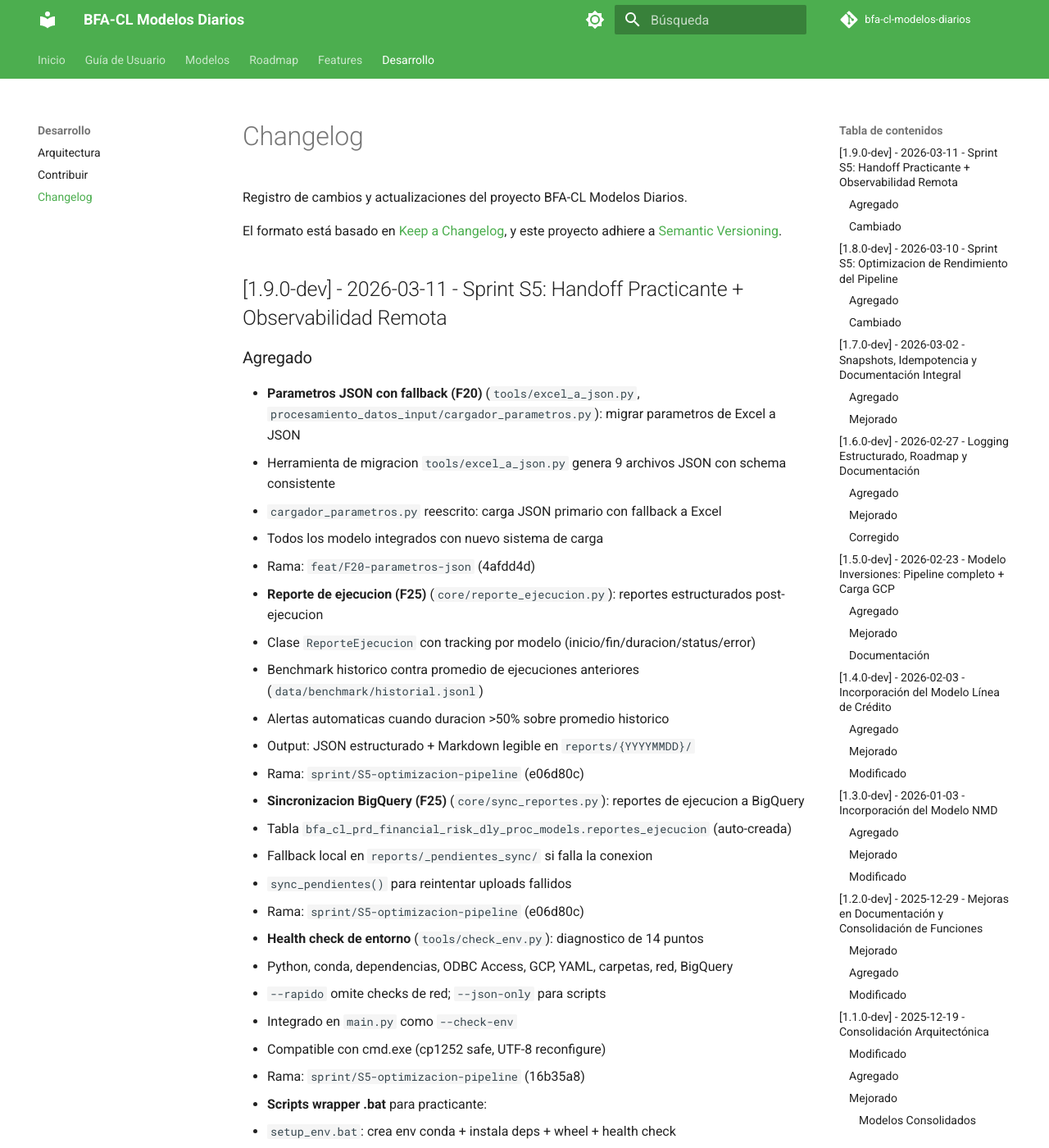
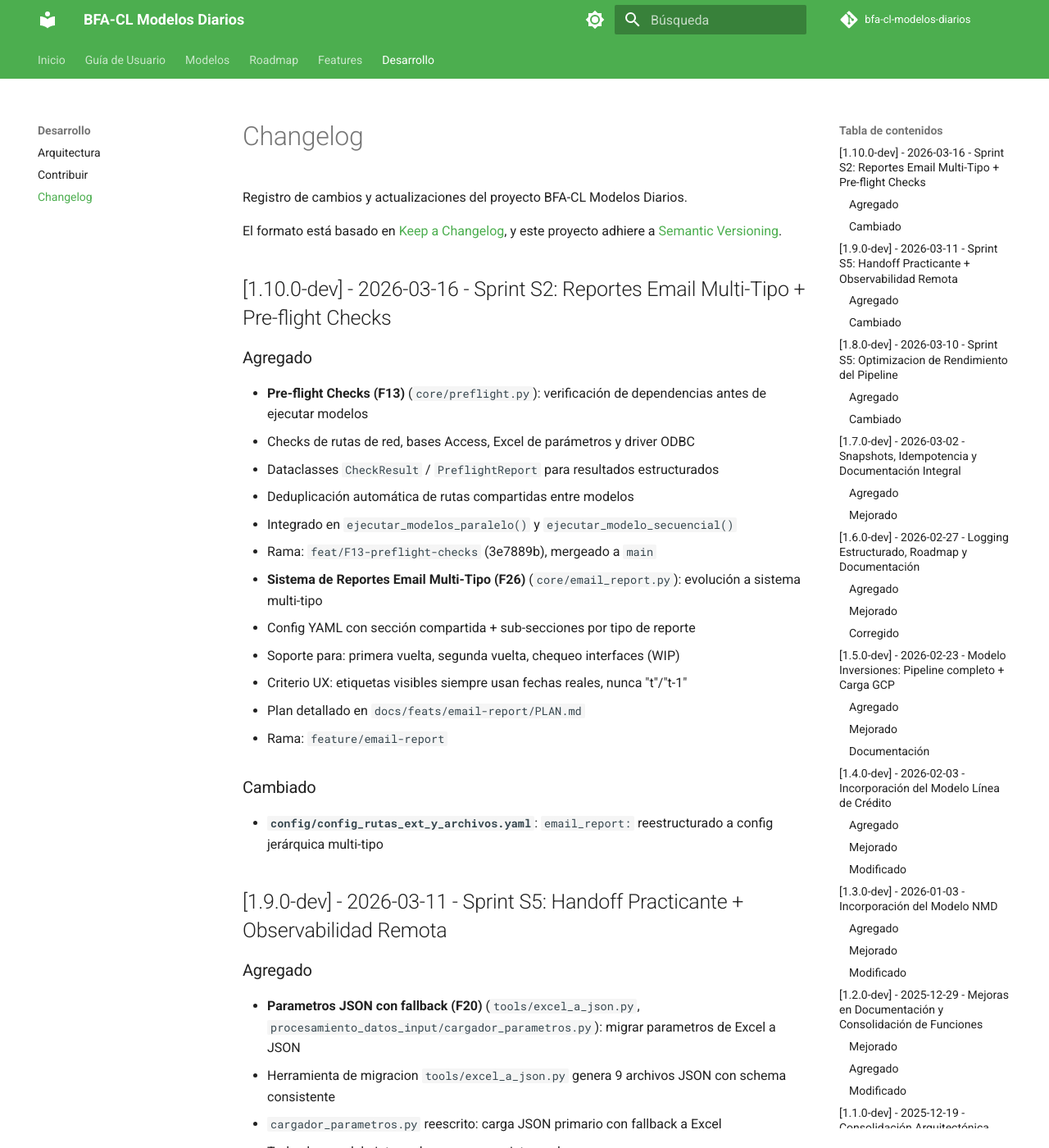
Before and after one commit to vmlandae/bfa-cl-modelos-diarios-v1, an MkDocs documentation site: the page built from docs/CHANGELOG.md, in a window 1280 px wide and 1400 px high. Shown: the whole window at 82% size. Built offline with MkDocs 1.6.1 and Material for MkDocs 9.7.7, drawn with Linux system fonts in a browser that asks for light colours.

Commit message:
feat(F26): sistema email multi-tipo — reestructura YAML + refactor base
- Config YAML: email_report → config compartida + reportes por tipo
  (primera_vuelta, segunda_vuelta, chequeo_interfaces)
- email_report.py: parametrizar por tipo_reporte, TABLAS_SEGUNDA_VUELTA,
  _TABLAS_POR_TIPO, _TITULO_POR_TIPO, _cargar_config_email(tipo)
- Fechas reales en todas las etiquetas: charts, HTML, Excel, asunto
  (nunca 't' ni 't-1')
- CLI: nuevo flag --tipo (primera_vuelta|segunda_vuelta)
- run_diario.bat: menú post-ejecución según vuelta ejecutada
- Roadmap: F26 en roadmap.yaml + PLAN.md (S2), F13 → completado
- CHANGELOG: v1.10.0-dev con F13 y F26
- Nuevo docs/feats/email-report/PLAN.md con fases 1-7

````diff
--- a/docs/CHANGELOG.md
+++ b/docs/CHANGELOG.md
@@ -4,6 +4,25 @@
 
 El formato está basado en [Keep a Changelog](https://keepachangelog.com/en/1.0.0/),
 y este proyecto adhiere a [Semantic Versioning](https://semver.org/spec/v2.0.0.html).
+
+## [1.10.0-dev] - 2026-03-16 - Sprint S2: Reportes Email Multi-Tipo + Pre-flight Checks
+
+### Agregado
+- **Pre-flight Checks (F13)** (`core/preflight.py`): verificación de dependencias antes de ejecutar modelos
+  - Checks de rutas de red, bases Access, Excel de parámetros y driver ODBC
+  - Dataclasses `CheckResult` / `PreflightReport` para resultados estructurados
+  - Deduplicación automática de rutas compartidas entre modelos
+  - Integrado en `ejecutar_modelos_paralelo()` y `ejecutar_modelo_secuencial()`
+  - Rama: `feat/F13-preflight-checks` (3e7889b), mergeado a `main`
+- **Sistema de Reportes Email Multi-Tipo (F26)** (`core/email_report.py`): evolución a sistema multi-tipo
+  - Config YAML con sección compartida + sub-secciones por tipo de reporte
+  - Soporte para: primera vuelta, segunda vuelta, chequeo interfaces (WIP)
+  - Criterio UX: etiquetas visibles siempre usan fechas reales, nunca "t"/"t-1"
+  - Plan detallado en `docs/feats/email-report/PLAN.md`
+  - Rama: `feature/email-report`
+
+### Cambiado
+- **`config/config_rutas_ext_y_archivos.yaml`**: `email_report:` reestructurado a config jerárquica multi-tipo
 
 ## [1.9.0-dev] - 2026-03-11 - Sprint S5: Handoff Practicante + Observabilidad Remota
 
--- /dev/null
+++ b/docs/feats/email-report/PLAN.md
@@ -0,0 +1,128 @@
+# F26: Sistema de Reportes Email Multi-Tipo
+
+> **Tamaño:** M (~3d) · **Asignado:** @vlandaetat · **Sprint:** S2-2026
+> **Rama:** `feature/email-report`
+> **Fecha inicio:** 2026-03-12
+
+---
+
+## Contexto
+
+El sistema actual (`core/email_report.py`) soporta un único tipo de reporte:
+amortización de primera vuelta comparando dos fechas de proceso.
+
+Se necesita evolucionar a un sistema multi-tipo que soporte:
+
+1. **Reporte primera vuelta** — ya implementado (amortización por moneda/producto)
+2. **Reporte segunda vuelta** — mismo formato, tablas de vuelta 2
+3. **Reporte chequeo de interfaces** — sumas de amortización, interés y conteo
+   de registros agrupados por SISTEMA y MONEDA_ORIGEN a partir de los archivos
+   PML GCP y CMR
+
+Además, se requiere integración con el orquestador (envío post-ejecución) y,
+a futuro, con el dashboard Streamlit (botón de envío manual).
+
+---
+
+## Criterio de UX: fechas reales, nunca t/t-1
+
+En toda comunicación visible al usuario (emails, tablas, gráficos, logs) se
+deben mostrar las **fechas de proceso reales** (ej: "2026-03-10 vs 2026-03-07")
+en vez de etiquetas genéricas como "t" o "t-1".  Internamente las variables
+pueden usar `t` / `t1`, pero los labels visibles siempre llevan la fecha.
+
+---
+
+## Fases de implementación
+
+### Fase 1 — Reestructuración YAML + refactor base ✅→🔄
+
+**Objetivo:** Config multi-tipo + infraestructura compartida.
+
+**Cambios:**
+- Reestructurar `email_report:` en YAML: config compartida (enabled, destinatarios,
+  modo) + sub-secciones por tipo con `asunto_template` propio.
+- Refactorizar `email_report.py`: parametrizar por `tipo_reporte`, extraer
+  constantes `TABLAS_SEGUNDA_VUELTA`, unificar lógica de envío.
+
+**Archivos:**
+- `config/config_rutas_ext_y_archivos.yaml`
+- `core/email_report.py`
+
+### Fase 2 — Reporte segunda vuelta
+
+**Objetivo:** Generar reporte de amortización para modelos de vuelta 2.
+
+**Tablas BQ segunda vuelta (hist):**
+- `report_mr_prepago_cmr_hist`
+- `report_ml_nmd_hist`
+- `report_ml_lc_hist`
+- `report_ml_inversiones_hist`
+
+**Cambios:**
+- Agregar `TABLAS_SEGUNDA_VUELTA` y `CODIGO_PRODUCTOS_V2` en email_report.py
+- Reutilizar el pipeline existente (comparación, charts, Excel, HTML, envío)
+
+### Fase 3 — Actualización run_diario.bat
+
+**Objetivo:** Menú post-ejecución que envíe el reporte correspondiente a la
+vuelta ejecutada.
+
+**Lógica:**
+- Si ejecutó solo primera vuelta → ofrecer reporte primera vuelta
+- Si ejecutó solo segunda vuelta → ofrecer reporte segunda vuelta
+- Si ejecutó ambas → ofrecer ambos reportes (o uno consolidado)
+
+### Fase 4 — Integración con orquestador
+
+**Objetivo:** Hook post-ejecución para envío de email.
+
+**Cambios:**
+- Nuevo método `_post_ejecucion_email()` en `OrquestadorModelos`
+- Lee config YAML para decidir si auto-enviar
+- Selecciona tipo de reporte según vueltas ejecutadas
+
+### Fase 5 — Reporte chequeo de interfaces (pendiente detalle)
+
+**Objetivo:** Validar archivos PML GCP y CMR con sumas de control.
+
+**Contenido del reporte:**
+- Sumas de amortización e interés por SISTEMA y MONEDA_ORIGEN (GCP)
+- Conteo de registros por SISTEMA y MONEDA_ORIGEN
+- Comparación entre archivos GCP y CMR
+
+> ⚠️ Requiere más detalle del usuario sobre estructura de archivos y campos.
+
+### Fase 6 — Dashboard email button (diferido)
+
+**Objetivo:** Botón en Streamlit dashboard para enviar reporte del día.
+
+> Diferido hasta que `feature/email-report` y `feature/dashboard-quick-wins`
+> converjan en `main`.
+
+### Fase 7 — Auto-send inteligente (solo planificación)
+
+**Objetivo:** Envío automático solo si las diferencias entre fechas son
+pequeñas/consistentes con patrones históricos.
+
+> Solo planificación. Requiere definir umbrales y baseline histórica.
+
+---
+
+## Criterios de aceptación
+
+- [ ] Config YAML soporta 3 tipos de reporte con asunto_template independiente
+- [ ] `generar_y_enviar_reporte()` acepta parámetro `tipo_reporte`
+- [ ] Reporte segunda vuelta genera comparación, charts, Excel y email
+- [ ] `run_diario.bat` ofrece reporte correcto según vuelta ejecutada
+- [ ] Orquestador puede enviar email como hook post-ejecución
+- [ ] Todas las etiquetas visibles usan fechas reales, nunca "t" ni "t-1"
+
+---
+
+## Dependencias
+
+- `core/email_report.py` (primera vuelta ya funcional)
+- BigQuery tables históricas (primera y segunda vuelta)
+- Outlook COM vía pywin32
+- kaleido para generación de charts PNG
--- a/docs/roadmap/PLAN.md
+++ b/docs/roadmap/PLAN.md
@@ -194,27 +194,28 @@
 
 ---
 
-### F13: Pre-flight Checks — Verificación de dependencias
+### F13: Pre-flight Checks — Verificación de dependencias ✅
 
-> **Tamaño:** S (~2d) · **Asignado:** `________`
+> **Tamaño:** S (~2d) · **Asignado:** @vlandaetat · **Completado:** 2026-03-12
 
-**Qué:** Health checks de rutas de red y bases Access ANTES de ejecutar modelos
+**Qué:** Health checks de rutas de red, bases Access, Excel de parámetros
+y driver ODBC ANTES de ejecutar modelos
 
 **Archivos:**
 - `core/preflight.py` (nuevo)
-- `core/orquestador.py` — llamar pre-flight antes de ejecución
+- `core/orquestador.py` — integrado en `ejecutar_modelos_paralelo()` y `ejecutar_modelo_secuencial()`
 
 **Contexto:** Si la red está caída, el error aparece minutos después cuando `pyodbc.connect()` falla con timeout.
 
 **Tareas:**
-- [ ] Crear `core/preflight.py` con clase `PreflightChecker`
-- [ ] Parsear YAML para obtener rutas de red y Access por modelo seleccionado
-- [ ] Verificar accesibilidad con `os.path.exists()` + `os.access()`
-- [ ] Para Access: `pyodbc.connect()` con timeout corto (~5s)
-- [ ] Retornar `{modelo: {ok: bool, errores: [str]}}`
-- [ ] Integrar en `orquestador.py` antes de `ejecutar_modelos_paralelo()`
-- [ ] Permitir continuar solo con modelos que pasaron checks
-- [ ] Manejar caso `ml_inversiones` (múltiples Access DBs en `ms_access_sources`)
+- [x] Crear `core/preflight.py` con dataclasses `CheckResult` / `PreflightReport`
+- [x] Parsear YAML para obtener rutas de red y Access por modelo seleccionado
+- [x] Verificar accesibilidad de rutas de red, Excel de parámetros, bases Access
+- [x] Verificar driver ODBC Access instalado
+- [x] Deduplicar rutas compartidas entre modelos
+- [x] Integrar en `orquestador.py` (ambos métodos de ejecución)
+
+**Notas:** Rama `feat/F13-preflight-checks` (3e7889b), mergeado a `main`.
 
 **Preguntas por resolver:**
 - [ ] ❓ ¿`os.path.exists()` es suficiente o hay que intentar abrir los archivos?
@@ -393,6 +394,35 @@
 Refactoriza main.py para generar MODELO_A_TABLAS desde el YAML.
 Elimina duplicación en hist.py.
 ```
+
+---
+
+### F26: Sistema de Reportes Email Multi-Tipo 🔄
+
+> **Tamaño:** M (~3d) · **Asignado:** @vlandaetat
+> **Rama:** `feature/email-report`
+
+**Qué:** Evolucionar `email_report.py` de reporte único (primera vuelta) a sistema
+multi-tipo con config YAML compartida e integración con orquestador.
+
+**Tipos de reporte:**
+1. **Primera vuelta** — amortización por moneda/producto (ya implementado)
+2. **Segunda vuelta** — misma estructura, tablas CMR/NMD/LC/Inversiones
+3. **Chequeo interfaces** — sumas amortización/interés + conteo registros por SISTEMA y MONEDA_ORIGEN
+
+**Criterio UX:** Todas las etiquetas visibles usan fechas reales (ej: "2026-03-10 vs 2026-03-07"),
+nunca "t" ni "t-1".
+
+**Fases:**
+- [~] Fase 1: Reestructuración YAML + refactor base
+- [ ] Fase 2: Reporte segunda vuelta
+- [ ] Fase 3: Actualización run_diario.bat
+- [ ] Fase 4: Integración con orquestador
+- [ ] Fase 5: Reporte chequeo de interfaces (pendiente detalle)
+- [ ] Fase 6: Dashboard email button (diferido a merge de ramas)
+- [ ] Fase 7: Auto-send inteligente (solo planificación)
+
+**Plan detallado:** `docs/feats/email-report/PLAN.md`
 
 ---
 
--- a/docs/roadmap/roadmap.yaml
+++ b/docs/roadmap/roadmap.yaml
@@ -44,8 +44,8 @@
     nombre: "Observabilidad"
     inicio: "2026-03-10"
     fin: "2026-03-21"
-    objetivo: "Torre de Control MVP + Config unificada"
-    features: [F01, F12, F09]
+    objetivo: "Torre de Control MVP + Config unificada + Reportes Email"
+    features: [F01, F12, F09, F26]
 
   - id: "S3-2026"
     nombre: "Migración & Validación"
@@ -145,13 +145,16 @@
   - id: F13
     titulo: "Pre-flight Checks — Verificación de dependencias"
     descripcion: >
-      Health checks de rutas de red y bases Access ANTES de ejecutar modelos.
-      Evita esperar minutos para descubrir que la red está caída.
-    estado: planificado
+      Health checks de rutas de red, bases Access, Excel de parámetros y
+      driver ODBC ANTES de ejecutar modelos. Evita esperar minutos para
+      descubrir que la red está caída. Deduplicación automática de rutas
+      compartidas entre modelos.
+    estado: completado
     prioridad: alta
     tamano: S
     sprint: "S1-2026"
-    asignado: null
+    asignado: vlandaetat
+    fecha_completado: "2026-03-12"
     etiquetas: [ux, robustez, red]
     dependencias: []
     archivos_afectados:
@@ -160,8 +163,14 @@
     criterios_aceptacion:
       - "Verifica accesibilidad de rutas de red para modelos seleccionados"
       - "Verifica conexión a bases Access"
+      - "Verifica Excel de parámetros"
+      - "Verifica driver ODBC Access instalado"
       - "Reporta problemas ANTES de iniciar ejecución"
-      - "Opción para continuar solo con modelos que tienen recursos disponibles"
+      - "Deduplicación de rutas compartidas entre modelos"
+    notas: >
+      Rama: feat/F13-preflight-checks (3e7889b), mergeado a main.
+      Integrado en ejecutar_modelos_paralelo() y ejecutar_modelo_secuencial().
+      CheckResult/PreflightReport como dataclasses.
 
   - id: F15
     titulo: "Testing Mínimo Viable — Tests de configuración"
@@ -686,3 +695,43 @@
     notas: >
       Rama: feat/benchmark-pipeline (60e7036).
       Extiende benchmark anterior (sandbox/benchmark_paralelo_vs_secuencial.py).
+
+  # ---------------------------------------------------------------------------
+  # REPORTES Y COMUNICACIÓN
+  # ---------------------------------------------------------------------------
+
+  - id: F26
+    titulo: "Sistema de Reportes Email Multi-Tipo"
+    descripcion: >
+      Evolucionar email_report.py de reporte único (primera vuelta) a sistema
+      multi-tipo: (1) primera vuelta, (2) segunda vuelta, (3) chequeo de
+      interfaces PML GCP/CMR. Config YAML compartida + asunto_template por
+      tipo. Integración con orquestador (hook post-ejecución) y, a futuro,
+      con dashboard Streamlit (botón de envío manual). Criterio UX: todas
+      las etiquetas visibles usan fechas reales, nunca "t" ni "t-1".
+    estado: en-progreso
+    prioridad: alta
+    tamano: M
+    sprint: "S2-2026"
+    asignado: vlandaetat
+    etiquetas: [email, outlook, observabilidad, comunicacion]
+    dependencias: [F11]
+    archivos_afectados:
+      - "core/email_report.py"
+      - "config/config_rutas_ext_y_archivos.yaml"
+      - "run_diario.bat"
+      - "core/orquestador.py"
+      - "docs/feats/email-report/PLAN.md (nuevo)"
+    criterios_aceptacion:
+      - "Config YAML soporta 3 tipos de reporte con asunto_template independiente"
+      - "generar_y_enviar_reporte() acepta parámetro tipo_reporte"
+      - "Reporte segunda vuelta genera comparación, charts, Excel y email"
+      - "run_diario.bat ofrece reporte correcto según vuelta ejecutada"
+      - "Orquestador puede enviar email como hook post-ejecución"
+      - "Todas las etiquetas visibles usan fechas reales, nunca t ni t-1"
+    notas: >
+      Rama: feature/email-report (4d2c12b = primera vuelta funcional).
+      Plan detallado en docs/feats/email-report/PLAN.md.
+      Fase 5 (chequeo interfaces) pendiente de más detalle.
+      Fase 6 (dashboard button) diferido hasta merge de ramas.
+      Fase 7 (auto-send inteligente) solo planificación.
````
Also changed, not shown: 3 other files.
